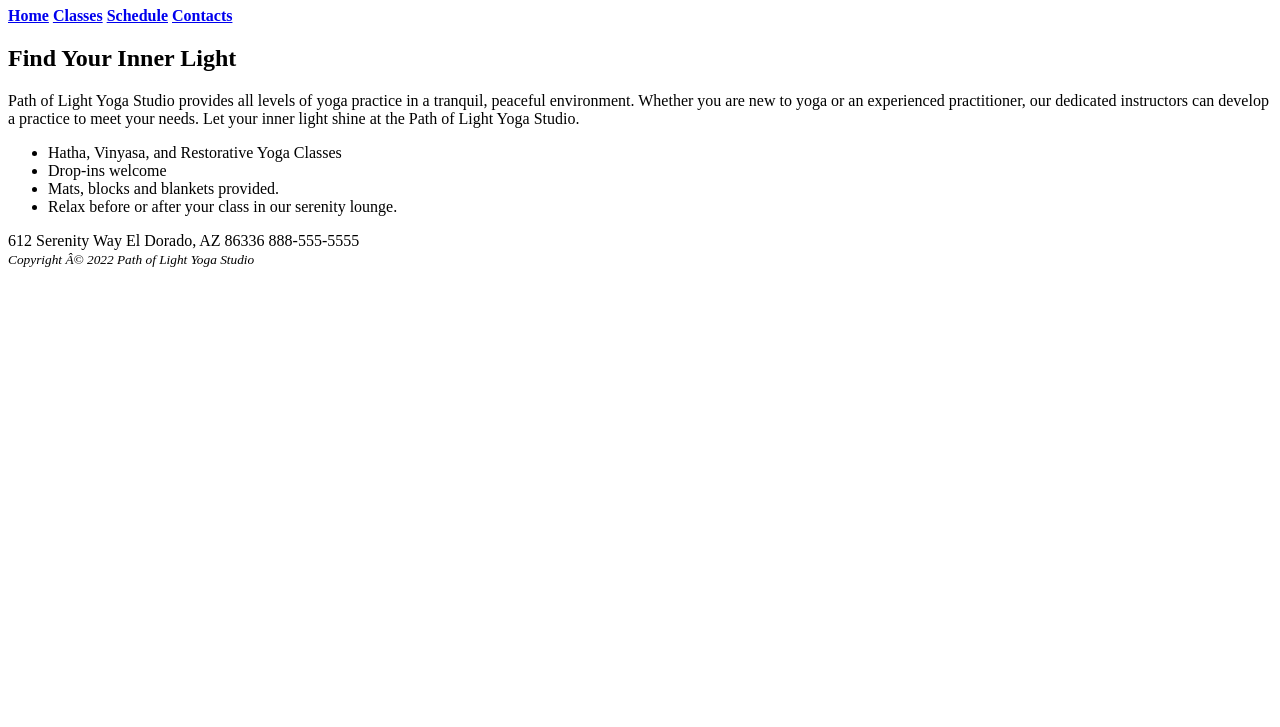
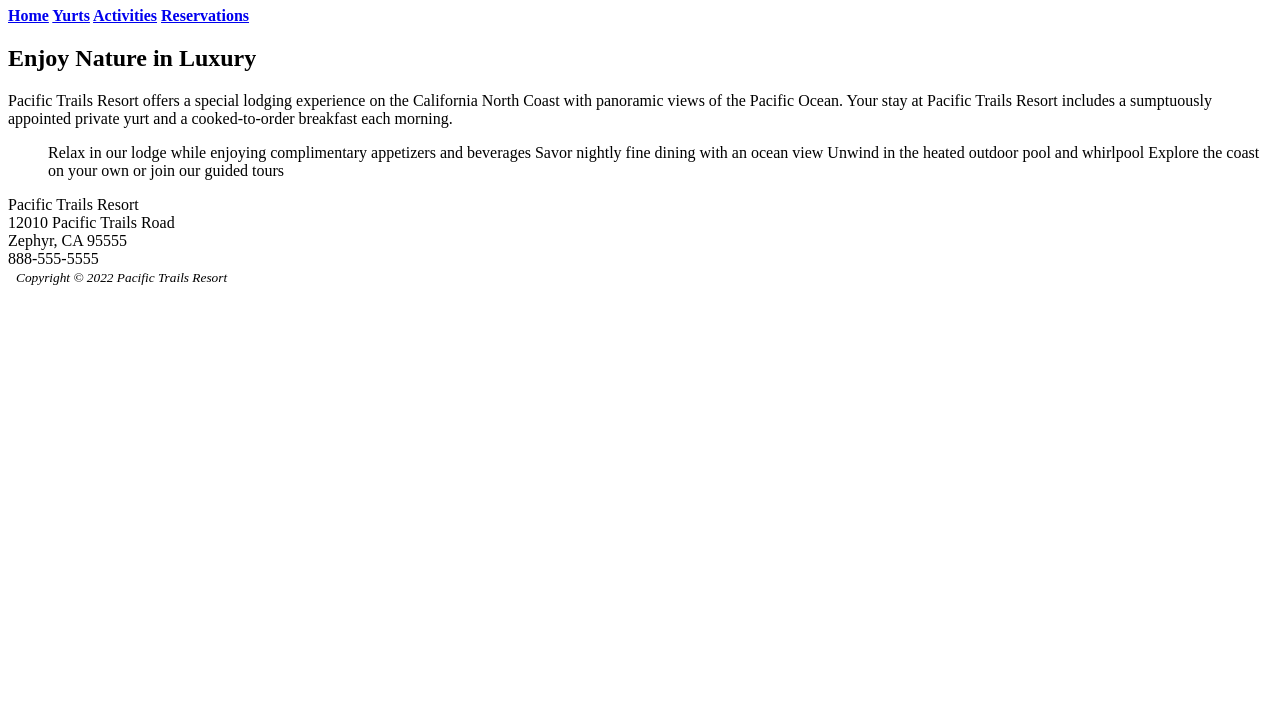
Before and after one commit to abigailoliv3r/AbbyOliver, a plain HTML site: page index.html in a window 1280 px wide. Shown: the part 73-800 px from the top of the page. Drawn offline with Linux system fonts and the light colour scheme.

Commit message:
Add files via upload

```diff
--- a/index.html
+++ b/index.html
@@ -1,61 +1,30 @@
 <!DOCTYPE html>
 <html lang="en">
-<head>
-    <title>
-        <b>
-            Path of Light Yoga Studio
-        </b>
-        </title>
-<h1>
-    Path of Light Yoga Studio
-</h1>
-<nav>
-    <b>
-        <a href="index.html">Home</a>
-        <a href="classes.html">Classes</a>
-        <a href="schedule.html">Schedule</a>
-        <a href="contacts.html">Contacts</a>
-    </b>
-</nav>
-<main>
-    <h2>
-        Find Your Inner Light
-    </h2>
-    <p>
-        Path of Light Yoga Studio provides all levels of yoga practice in a tranquil, peaceful environment.
-        Whether you are new to yoga or an experienced practitioner, our dedicated instructors can develop
-        a practice to meet your needs. Let your inner light shine at the Path of Light Yoga Studio.
-    </p>
-    <ul>
-        <li>
-            Hatha, Vinyasa, and Restorative Yoga Classes
-        </li>
-        <li>
-            Drop-ins welcome
-        </li>
-        <li>
-            Mats, blocks and blankets provided.
-        </li>
-        <li>
-            Relax before or after your class in our serenity lounge.
-        </li>
-    </ul>
-    <div>
-        612 Serenity Way
-        El Dorado, AZ 86336
-        888-555-5555
-    </div>
-    <footer>
-        <small>
-            <i>
-                Copyright © 2022 Path of Light Yoga Studio
-            </i>
-        </small>
-    </footer>
-</main>
-</head>
-<meta charset="utf-8">
-<body>
+    <title>Pacific Trails Resort</title>
+    <h1>Pacific Trails Resort</h1>
+<nav><b>
+    <a href="index.html">Home</a>
+    <a href="yurts.html">Yurts</a>
+    <a href="activites.html">Activities</a>
+    <a href="reservations.html">Reservations</a>
+</b></nav>
+<main> <h2>Enjoy Nature in Luxury</h2> <p>Pacific Trails Resort offers a special lodging experience on the California North Coast
+    with panoramic views of the Pacific Ocean. Your stay at Pacific Trails Resort includes a sumptuously appointed private yurt
+    and a cooked-to-order breakfast each morning.</p></main>
+    <ul>Relax in our lodge while enjoying complimentary appetizers and beverages
+        Savor nightly fine dining with an ocean view
+        Unwind in the heated outdoor pool and whirlpool
+        Explore the coast on your own or join our guided tours</ul>
+        <div>Pacific Trails Resort
+            <br>
+            12010  Pacific Trails Road
+            <br>
+            Zephyr, CA 95555
+            <br>
+            888-555-5555
+            <br>
 
-</body>
+        </div>
+        <footer>  <small><i>Copyright © 2022 Pacific Trails Resort</i></small></footer>
+        <a href="abigail@oliver.com"></a>
 </html>
```
Also changed, not shown: classes.html (added, +61 -0 lines), yurts.html (+7 -1 lines).
